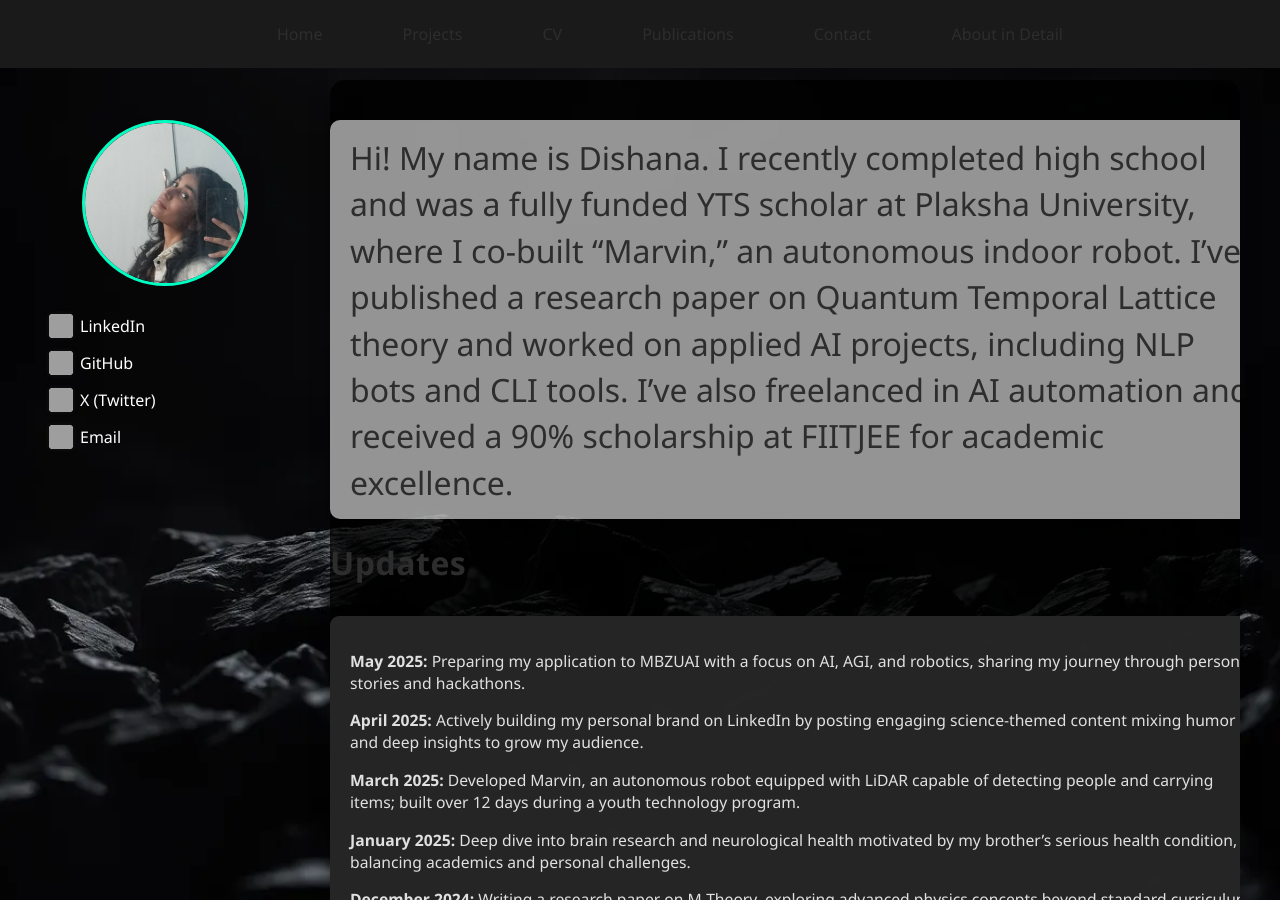
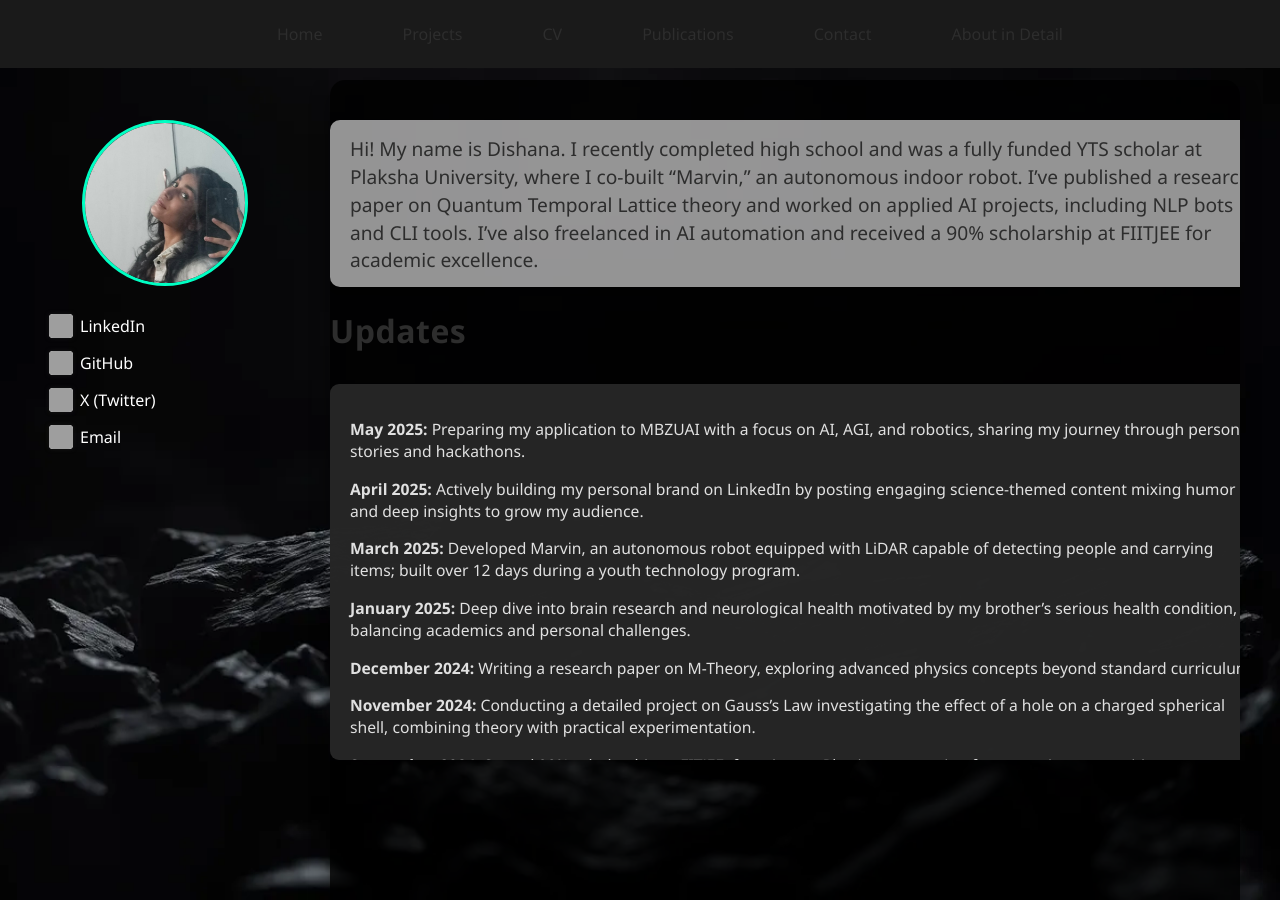
Before and after one commit to dishana11/dishana11.github.io, a Jekyll site: the page built from index.md, in a window 1280 px wide. Built offline with Jekyll 4.4.1, drawn with Linux system fonts in a browser that asks for light colours; some of the changed lines change nothing that is shown; grey boxes are pictures that could not be loaded.

Commit message:
Update index.md

```diff
--- a/index.md
+++ b/index.md
@@ -151,7 +151,7 @@
     margin: 0 auto;
   }
   .intro-text {
-    font-size: 2em; /* INCREASED TO MATCH UPDATES */
+    font-size: 1.2em; /* REDUCED FROM 2em TO 1.2em */
     color: #2d2d2d;
     text-align: left;
     font-weight: 500;
@@ -286,6 +286,68 @@
     flex: 1 1 auto;
   }
 
+  /* SCROLLABLE ABOUT DETAIL BOX */
+  .about-detail-container {
+    margin: 38px auto 0 auto;
+    background: rgba(255,255,255,0.62);
+    border-radius: 14px;
+    box-shadow: 0 4px 14px rgba(0,0,0,0.10);
+    max-width: 1100px;
+    min-width: 360px;
+    min-height: 420px;
+    padding: 28px 32px 26px 32px;
+    text-align: center;
+    display: flex;
+    flex-direction: column;
+    align-items: center;
+  }
+  .about-detail-intro {
+    color: #232323;
+    font-size: 1.12em;
+    margin-bottom: 18px;
+    font-weight: 500;
+    letter-spacing: 0.01em;
+  }
+  .about-detail-scrollbox {
+    background: #fff;
+    color: #232323;
+    font-size: 1.02em;
+    border-radius: 10px;
+    max-height: 320px;
+    min-height: 210px;
+    overflow-y: auto;
+    text-align: left;
+    padding: 19px 26px 14px 26px;
+    box-shadow: 0 2px 9px rgba(0,0,0,0.06);
+    border: 1px solid #e2e2e2;
+    line-height: 1.7;
+    width: 100%;
+  }
+
+  /* Projects: invisible vertical scrollbar */
+  .projects-box {
+    width: 100%;
+    max-width: 900px;
+    margin: 40px auto 0 auto;
+    background-color: rgba(0, 0, 0, 0.87);
+    border-radius: 15px;
+    padding: 28px 26px 24px 26px;
+    box-shadow: 0 8px 22px rgba(0,0,0,0.40);
+    display: flex;
+    flex-direction: column;
+    align-items: flex-start;
+    min-height: 360px;
+    max-height: 400px;
+    overflow-y: auto;
+    overflow-x: hidden;
+    scrollbar-width: none;
+    -ms-overflow-style: none;
+  }
+  .projects-box::-webkit-scrollbar {
+    width: 0px;
+    background: transparent;
+  }
+
   /* ...other styles unchanged... */
 </style>
 
@@ -407,6 +469,7 @@
       <p>Email me at <a href="mailto:dishanarupani@gmail.com">dishanarupani@gmail.com</a></p>
     </div>
 
+    <!-- ABOUT IN DETAIL: SCROLLABLE BOX -->
     <div id="about-detail" style="display: none;">
       <div class="about-detail-container">
         <div class="about-detail-intro">This section contains life updates in detail:</div>
```
